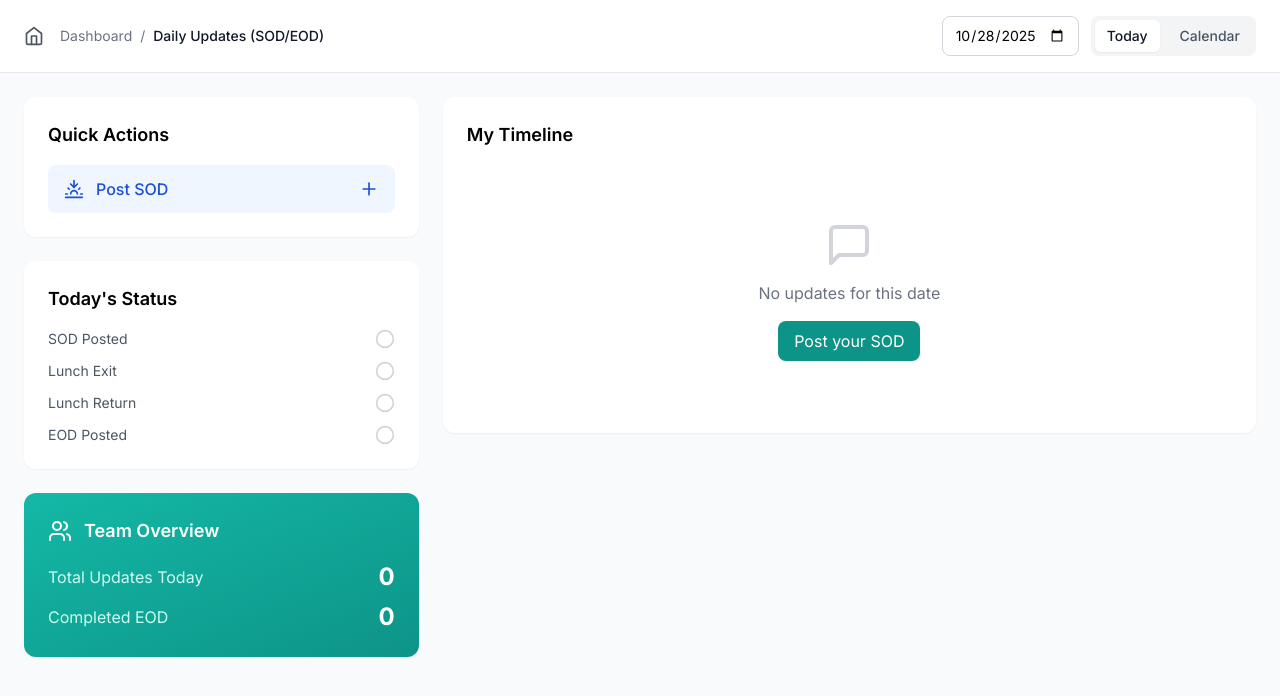
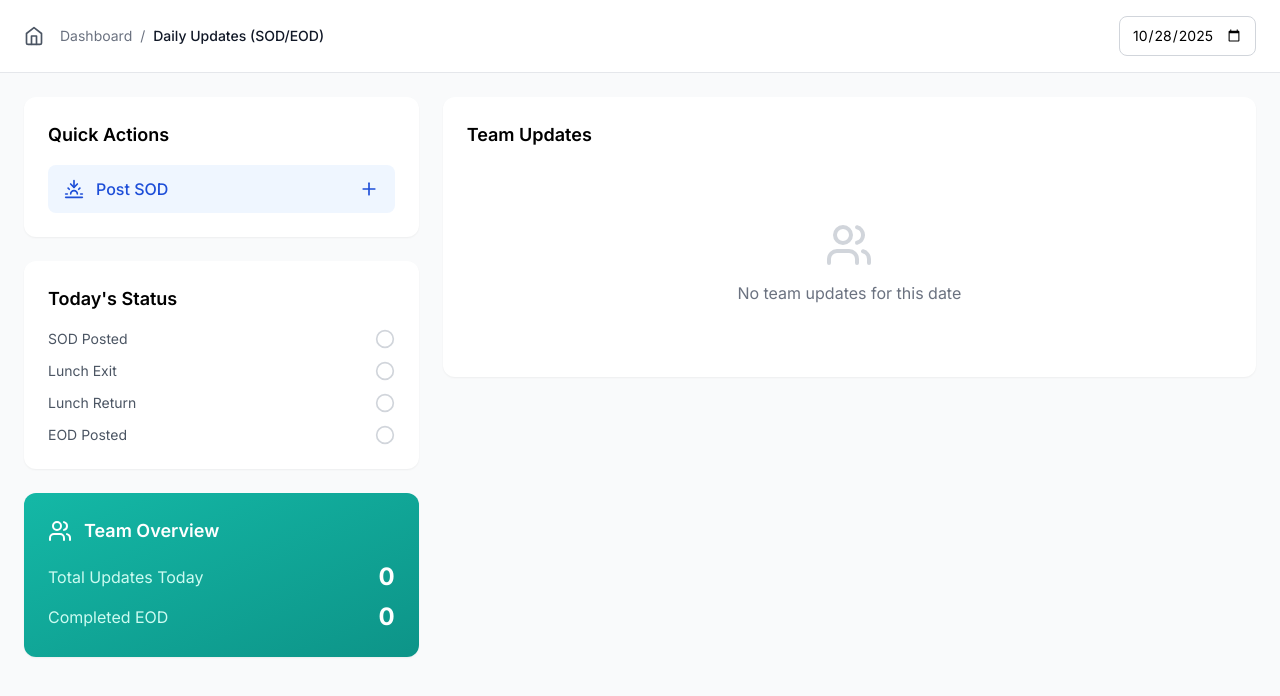
Before and after one commit to varchasvakhare2022/Frappe-HRMS-Clone, a React (Vite) app: page /daily-updates in a window 1280 px wide. Shown: the top 696 px of the page. Built offline with nearby package versions, Linux system fonts and the light colour scheme; sample sign-in values are in the browser's storage.

Commit message:
Remove view mode toggles

```diff
--- a/src/pages/DailyUpdatesPage.jsx
+++ b/src/pages/DailyUpdatesPage.jsx
@@ -14,7 +14,6 @@ function DailyUpdatesPage() {
   const [showEODForm, setShowEODForm] = useState(false)
   const [sodTasks, setSodTasks] = useState([''])
   const [eodTasks, setEodTasks] = useState([])
-  const [viewMode, setViewMode] = useState('today') // 'today' or 'calendar'
   const [selectedEmployee, setSelectedEmployee] = useState('all')
 
   useEffect(() => {
@@ -284,28 +283,6 @@ function DailyUpdatesPage() {
               disabled={!isAdmin && selectedDate !== new Date().toISOString().split('T')[0]}
               className="px-3 py-2 border border-gray-300 rounded-lg text-sm disabled:bg-gray-100 disabled:cursor-not-allowed"
             />
-            <div className="flex items-center space-x-2 bg-gray-100 rounded-lg p-1">
-              <button
-                onClick={() => setViewMode('today')}
-                className={`px-3 py-1.5 rounded-md text-sm font-medium transition-colors ${
-                  viewMode === 'today'
-                    ? 'bg-white text-gray-900 shadow-sm'
-                    : 'text-gray-600 hover:text-gray-900'
-                }`}
-              >
-                Today
-              </button>
-              <button
-                onClick={() => setViewMode('calendar')}
-                className={`px-3 py-1.5 rounded-md text-sm font-medium transition-colors ${
-                  viewMode === 'calendar'
-                    ? 'bg-white text-gray-900 shadow-sm'
-                    : 'text-gray-600 hover:text-gray-900'
-                }`}
-              >
-                Calendar
-              </button>
-            </div>
           </div>
         </div>
       </div>
@@ -481,11 +458,11 @@ function DailyUpdatesPage() {
             {/* Timeline */}
             <div className="bg-white rounded-xl shadow-sm p-6">
               <h3 className="text-lg font-semibold mb-6">
-                {isAdmin && viewMode === 'calendar' ? 'Team Updates' : 'My Timeline'}
+                {isAdmin ? 'Team Updates' : 'My Timeline'}
               </h3>
 
               {/* Employee View */}
-              {!isAdmin || viewMode === 'today' ? (
+              {!isAdmin ? (
                 <div className="space-y-6">
                   {todayUpdates ? (
                     <>
```
